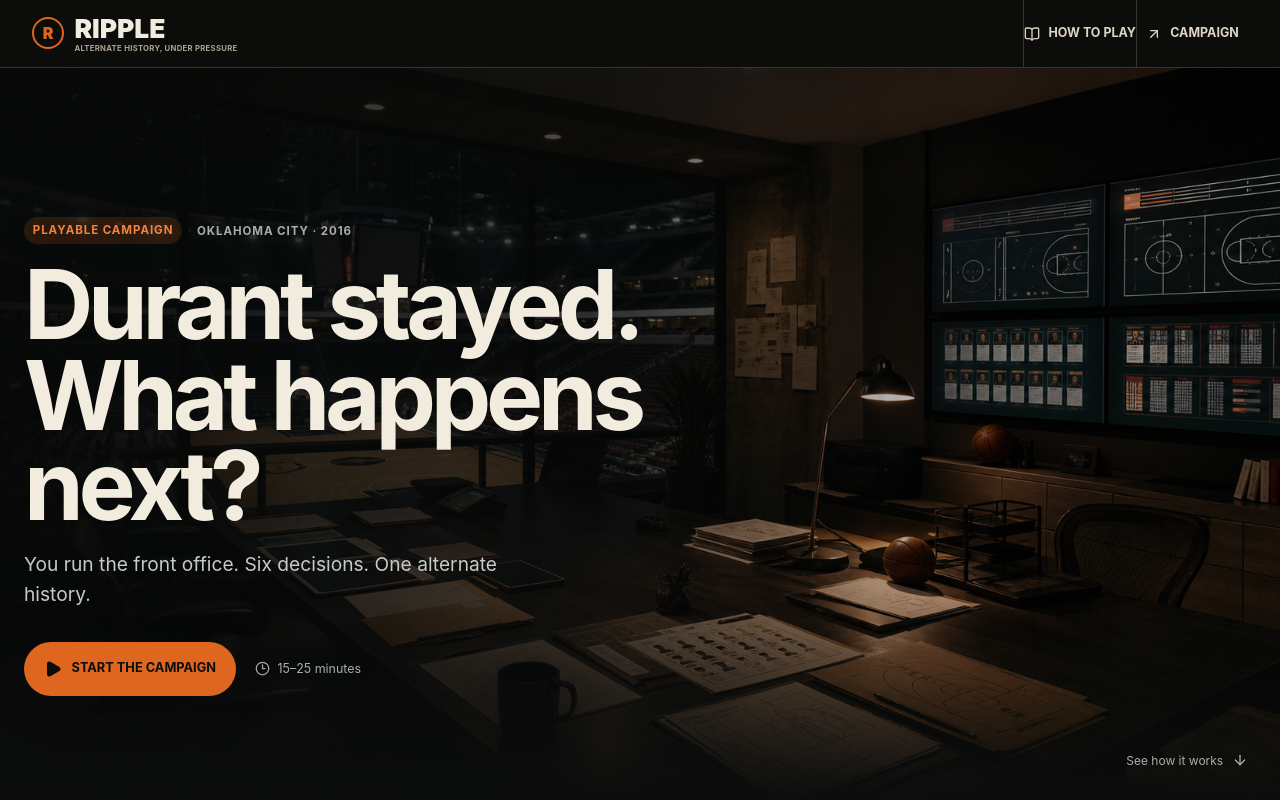
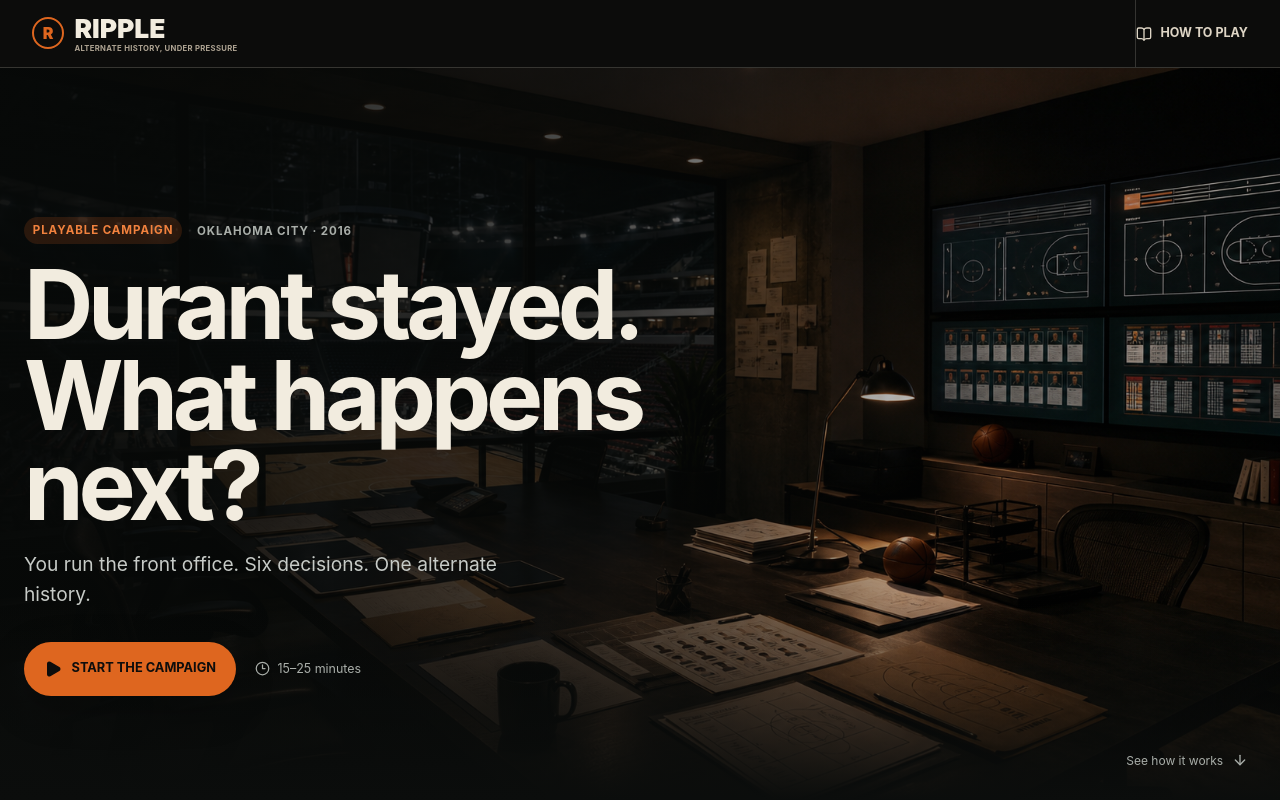
Before and after one commit to keenan34/ripple-alternate-reality, a Next.js app: page / in a window 1280 px wide. Shown: the top 800 px of the page. Built offline with nearby package versions, Linux system fonts and the light colour scheme.

Commit message:
Remove campaign header link

```diff
--- a/src/components/site-header.tsx
+++ b/src/components/site-header.tsx
@@ -1,4 +1,4 @@
-import { ArrowUpRight, BookOpen } from "lucide-react";
+import { BookOpen } from "lucide-react";
 import Link from "next/link";
 
 export function SiteHeader() {
@@ -10,7 +10,6 @@
       </Link>
       <nav aria-label="Primary navigation">
         <Link href="/#how-it-works" aria-label="How to play"><BookOpen size={16} aria-hidden="true" /><span>How to play</span></Link>
-        <Link href="/story/kd-stays" aria-label="Campaign"><ArrowUpRight size={16} aria-hidden="true" /><span>Campaign</span></Link>
       </nav>
     </header>
   );
```
